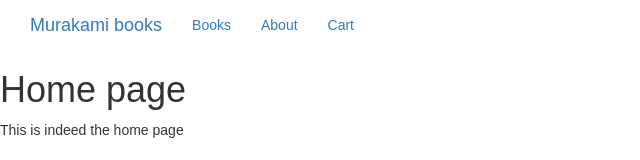
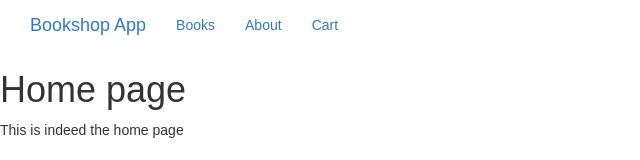
Before and after one commit to iainkirkpatrick/library-app, a React (Create React App) app: page / in a window 1280 px wide. Shown: the top 160 px of the page, without its empty margins (0-640 px from the left). Built offline with nearby package versions, Linux system fonts and the light colour scheme.

Commit message:
Tweak routes

```diff
--- a/src/App.js
+++ b/src/App.js
@@ -8,12 +8,13 @@ import BookPage from './components/Books'
 import NotFound from './components/NotFound'
 
 const App = ({state}) => {
-  // console.log(state);
+  console.log(state)
   return (
     <Router>
       <div>
         <NavBar />
         <Route exact path="/" component={Home} />
+        <Route path="/home" component={Home} />
         <Route path="/about" component={AboutPage} />
         <Route path="/cart" component={Cart} />
         <Route path="/books" component={BookPage} />
--- a/src/components/Nav.js
+++ b/src/components/Nav.js
@@ -6,7 +6,7 @@ const NavBar = () => {
     <nav>
       <div className="collapse navbar-collapse">
         <div className="navbar-header">
-          <a className="navbar-brand" href="/">Murakami books</a>
+          <NavLink className="navbar-brand" to="/home">Bookshop App</NavLink>
         </div>
         <ul className="nav navbar-nav">
           <li><NavLink activeClassName="active" to="/books">Books</NavLink></li>
```
